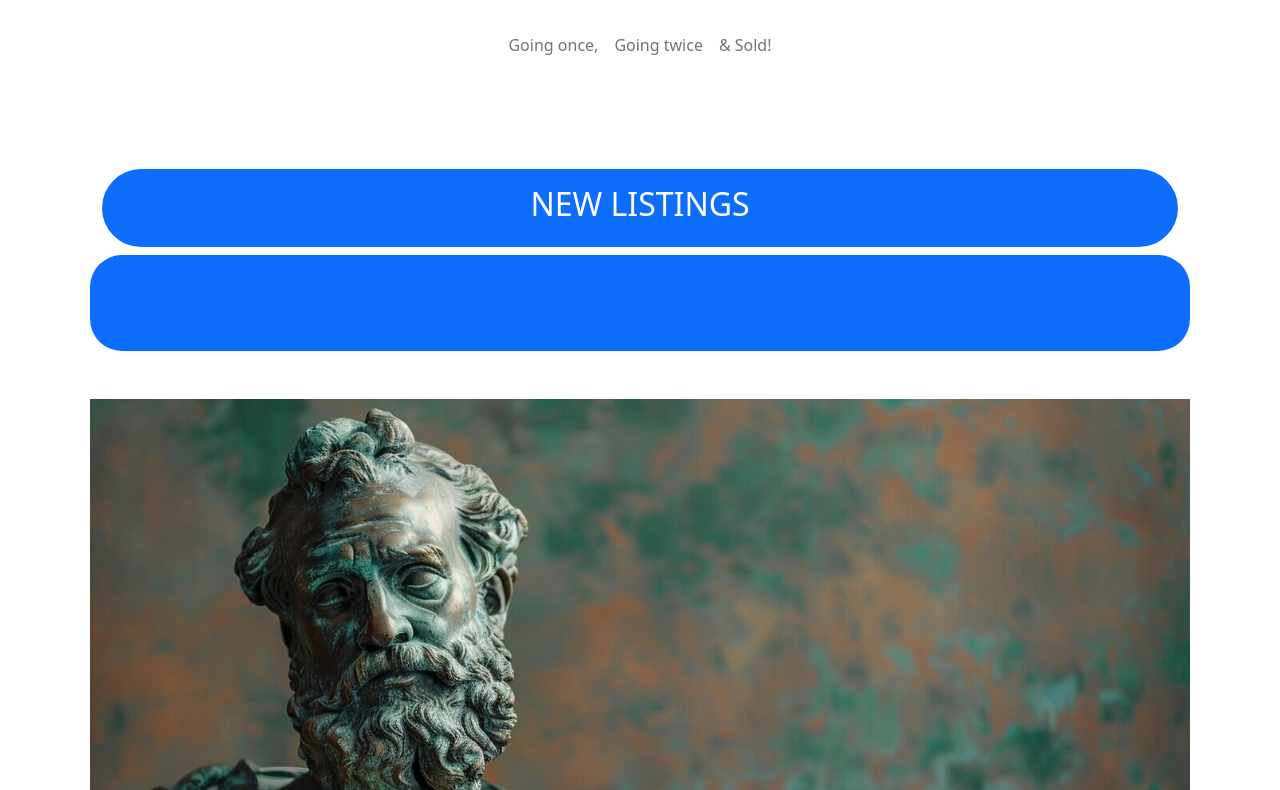
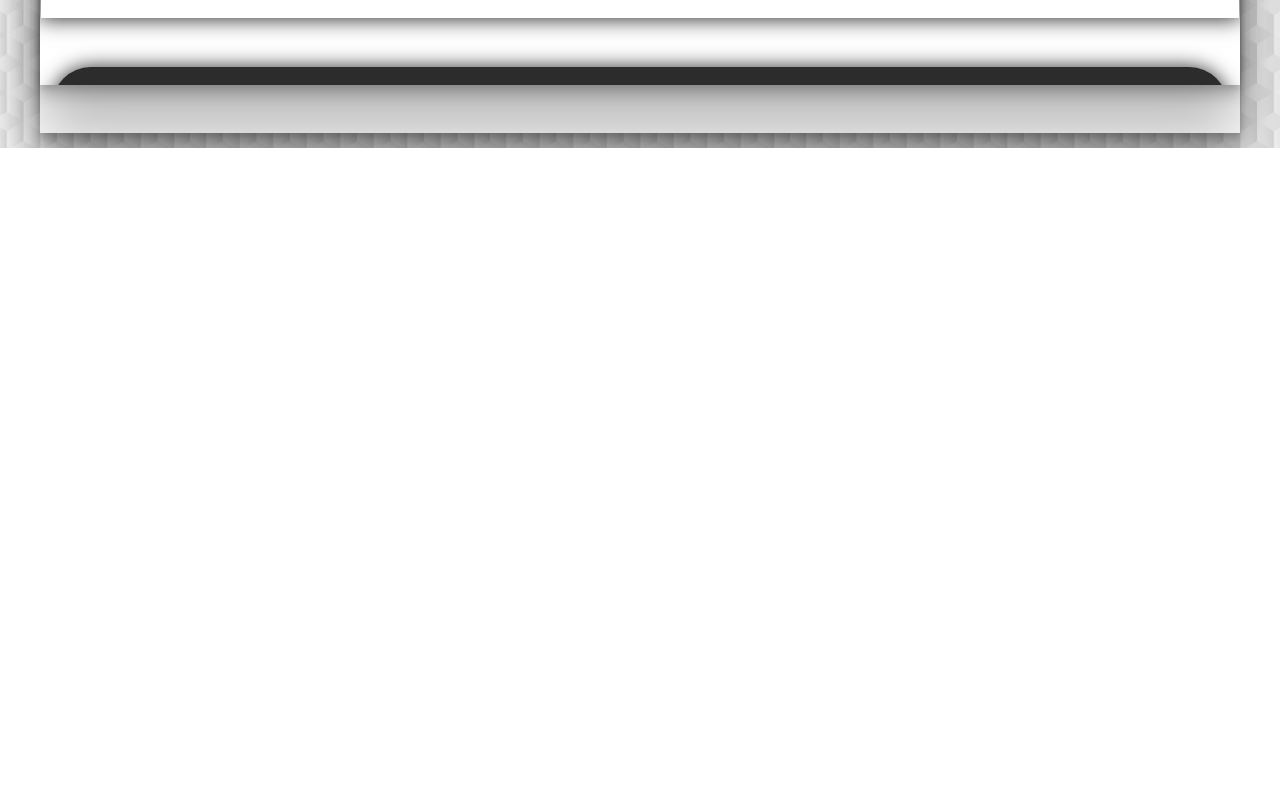
Before and after one commit to renahashimi/SemesterProject2, a website: page index.html in a window 1280 px wide. Shown: the part 775-1565 px from the top of the page. After the commit the page ends 923 px from the top, so only its background shows below. Drawn offline with nearby package versions, Linux system fonts and the light colour scheme; a web font is replaced by a local one.

Commit message:
Styles SCSS edited

```diff
--- a/src/scss/index.scss
+++ b/src/scss/index.scss
@@ -5,7 +5,6 @@
 // Configuration
 @import '../../node_modules/bootstrap/scss/functions';
 
-@import 'styles';
 @import 'variables';
 @import 'variables-dark';
 @import '../../node_modules/bootstrap/scss/maps';
```
Also changed, not shown: dist/css/index.css, 1 other file.
